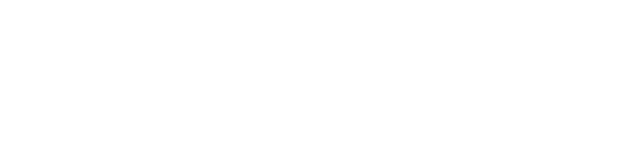
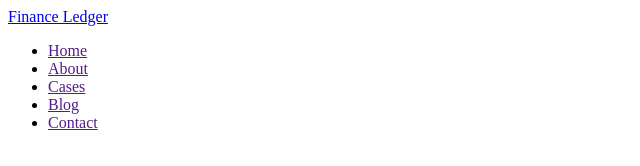
Before and after one commit to ArtemDruz/fson-74-himars, a plain HTML site: page index.html in a window 1280 px wide. Shown: the whole page, without its empty margins (0-640 px from the left). Drawn offline with Linux system fonts and the light colour scheme.

Commit message:
created header

```diff
--- a/index.html
+++ b/index.html
@@ -15,5 +15,19 @@
     <meta name="msapplication-TileColor" content="#da532c" />
     <meta name="theme-color" content="#ffffff" />
   </head>
-  <body></body>
+  <body>
+    <!-- header -->
+    <header>
+      <nav>
+        <a href="./index.html">Finance Ledger</a>
+        <ul>
+          <li><a href="">Home</a></li>
+          <li><a href="">About</a></li>
+          <li><a href="">Cases</a></li>
+          <li><a href="">Blog</a></li>
+          <li><a href="">Contact</a></li>
+        </ul>
+      </nav>
+    </header>
+  </body>
 </html>
```
